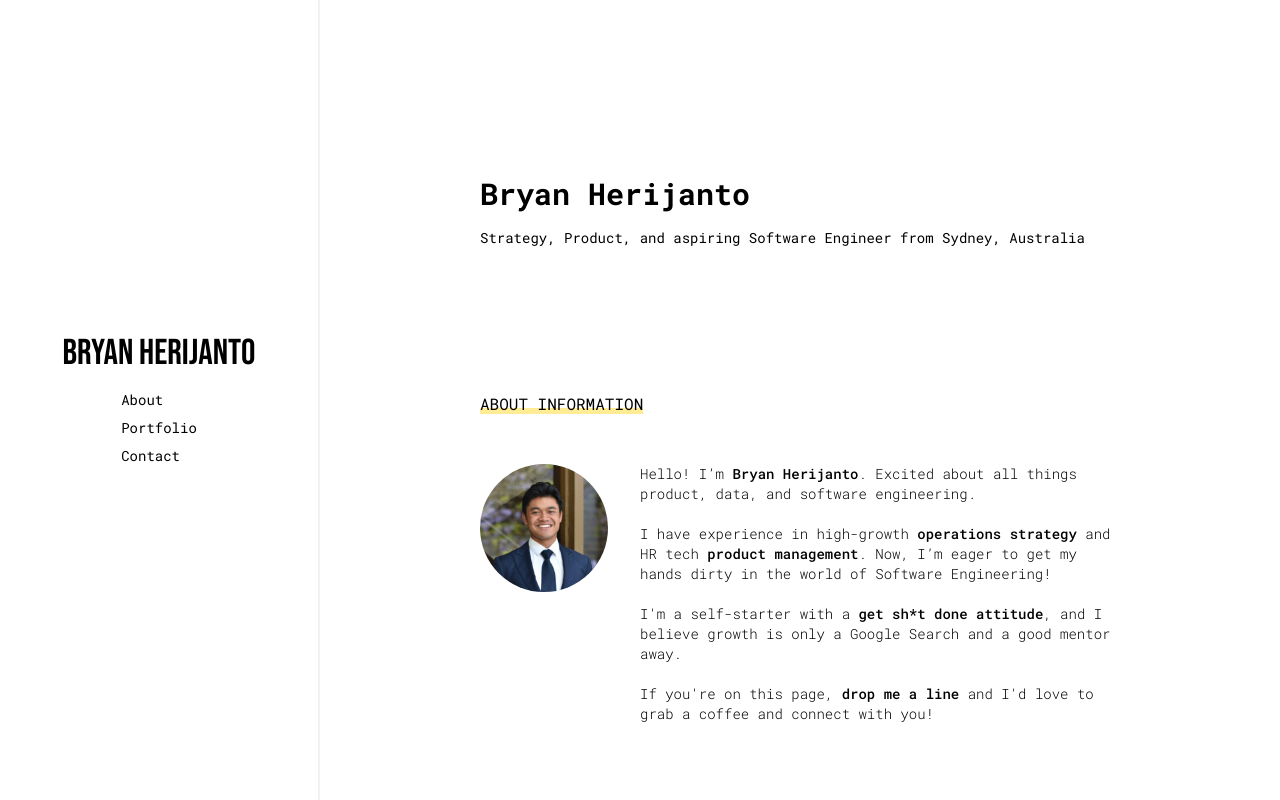
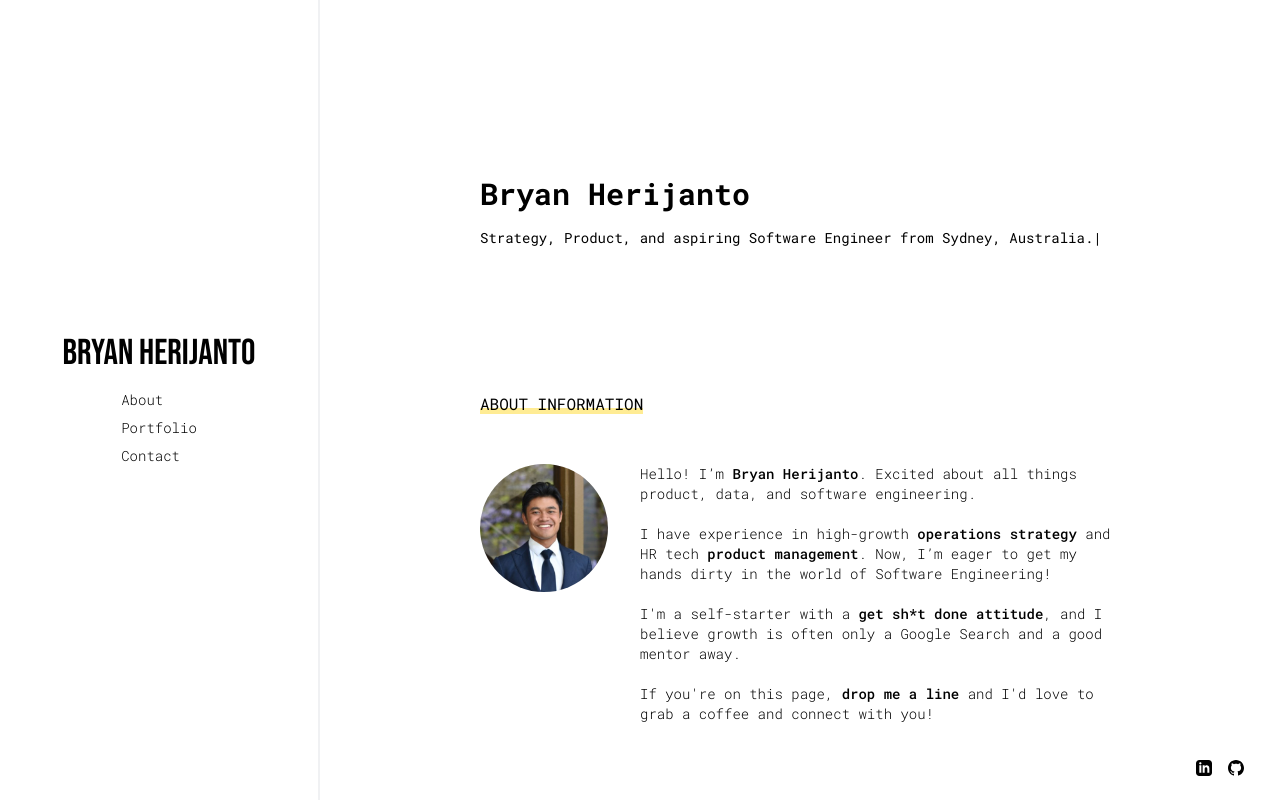
Before and after one commit to coolbmann/Personal-Portfolio, a React (Vite) app: page / in a window 1280 px wide. Shown: the top 800 px of the page. Built offline with nearby package versions, Linux system fonts and the light colour scheme.

Commit message:
Main Page Complete, next, design portfolio detail page

```diff
--- a/package.json
+++ b/package.json
@@ -11,7 +11,8 @@
   },
   "dependencies": {
     "react": "^18.3.1",
-    "react-dom": "^18.3.1"
+    "react-dom": "^18.3.1",
+    "react-type-animation": "^3.2.0"
   },
   "devDependencies": {
     "@types/react": "^18.3.3",
--- a/src/App.tsx
+++ b/src/App.tsx
@@ -1,23 +1,39 @@
-import { useState } from "react";
+import { useRef, useState } from "react";
 import "./index.css";
 import Sidebar from "./pages/homepage/components/Sidebar";
 import About from "./pages/homepage/components/About";
 import Experience from "./pages/homepage/components/Experience";
 import Portfolio from "./pages/homepage/components/Portfolio";
 import Contact from "./pages/homepage/components/Contact";
+import Footer from "./pages/homepage/components/Footer";
 
 function App() {
   const [count, setCount] = useState(3);
+  const aboutRef = useRef<HTMLDivElement>(null);
+  const portfolioRef = useRef<HTMLDivElement>(null);
+  const contactRef = useRef<HTMLDivElement>(null);
 
   return (
     <div className="font-roboto flex">
-      <Sidebar />
-      {/* Main Body */}
-      <div className="flex flex-col mx-auto w-6/12 max-w-6xl">
-        <About />
-        <Experience />
-        <Portfolio />
-        <Contact />
+      <Sidebar
+        aboutClickHandler={() => {
+          aboutRef.current?.scrollIntoView({ behavior: "smooth" });
+        }}
+        portfolioClickHandler={() => {
+          portfolioRef.current?.scrollIntoView({ behavior: "smooth" });
+        }}
+        contactClickHandler={() => {
+          contactRef.current?.scrollIntoView({ behavior: "smooth" });
+        }}
+      />
+      <div className="flex flex-col mx-auto w-6/12 max-w-4xl">
+        <div className="flex flex-col mx-auto">
+          <About refProp={aboutRef} />
+          <Experience />
+          <Portfolio refProp={portfolioRef} />
+          <Contact refProp={contactRef} />
+        </div>
+        <Footer />
       </div>
     </div>
   );
--- /dev/null
+++ b/src/assets/svg-files/Email.tsx
@@ -0,0 +1,21 @@
+import React from "react";
+
+const Email = () => {
+  return (
+    <svg
+      className="h-full"
+      xmlns="http://www.w3.org/2000/svg"
+      width="24"
+      height="24"
+      viewBox="0 0 84 84"
+      fill="none"
+    >
+      <path
+        d="M42 1.3125C19.5138 1.3125 1.3125 19.5101 1.3125 42C1.3125 64.4862 19.5101 82.6875 42 82.6875C49.9003 82.6875 57.642 80.3677 64.2154 76.0884C66.1849 74.8063 66.6148 72.1037 65.1262 70.2852L63.4566 68.2454C62.1981 66.708 59.9819 66.3313 58.3095 67.4039C53.4713 70.507 47.7937 72.1875 42 72.1875C25.3545 72.1875 11.8125 58.6455 11.8125 42C11.8125 25.3545 25.3545 11.8125 42 11.8125C58.4291 11.8125 72.1875 21.2656 72.1875 38.0625C72.1875 44.4258 68.7269 51.1452 62.644 51.7934C59.7977 51.7189 59.8697 49.684 60.4331 46.8676L64.2776 26.998C64.7478 24.5684 62.8865 22.3125 60.4119 22.3125H53.0322C52.4873 22.3125 51.9615 22.5131 51.5551 22.876C51.1486 23.2389 50.89 23.7387 50.8285 24.2801L50.8269 24.2952C48.4157 21.3583 44.1909 20.7227 40.9879 20.7227C28.7521 20.7227 18.375 30.933 18.375 45.5716C18.375 56.2854 24.41 62.9409 34.125 62.9409C38.5521 62.9409 43.5371 60.3755 46.4282 56.6519C47.9904 62.2471 53.0913 62.247 58.0291 62.247C75.8968 62.247 82.6875 50.4981 82.6875 38.0625C82.6875 15.6931 64.6444 1.3125 42 1.3125ZM38.4431 51.258C34.7929 51.258 32.5254 48.6949 32.5254 44.5691C32.5254 37.1874 37.5751 32.637 42.1444 32.637C45.8017 32.637 47.9852 35.1374 47.9852 39.3258C47.9852 46.7186 42.4275 51.258 38.4431 51.258Z"
+        fill="#F35800"
+      />
+    </svg>
+  );
+};
+
+export default Email;
--- /dev/null
+++ b/src/assets/svg-files/Github.tsx
@@ -0,0 +1,24 @@
+import React from "react";
+
+interface props {
+  color: string;
+}
+
+const Github = ({ color }: props) => {
+  return (
+    <svg
+      className="h-full"
+      xmlns="http://www.w3.org/2000/svg"
+      width="24"
+      height="24"
+      viewBox="0 0 24 24"
+    >
+      <path
+        fill={color}
+        d="M12 0c-6.626 0-12 5.373-12 12 0 5.302 3.438 9.8 8.207 11.387.599.111.793-.261.793-.577v-2.234c-3.338.726-4.033-1.416-4.033-1.416-.546-1.387-1.333-1.756-1.333-1.756-1.089-.745.083-.729.083-.729 1.205.084 1.839 1.237 1.839 1.237 1.07 1.834 2.807 1.304 3.492.997.107-.775.418-1.305.762-1.604-2.665-.305-5.467-1.334-5.467-5.931 0-1.311.469-2.381 1.236-3.221-.124-.303-.535-1.524.117-3.176 0 0 1.008-.322 3.301 1.23.957-.266 1.983-.399 3.003-.404 1.02.005 2.047.138 3.006.404 2.291-1.552 3.297-1.23 3.297-1.23.653 1.653.242 2.874.118 3.176.77.84 1.235 1.911 1.235 3.221 0 4.609-2.807 5.624-5.479 5.921.43.372.823 1.102.823 2.222v3.293c0 .319.192.694.801.576 4.765-1.589 8.199-6.086 8.199-11.386 0-6.627-5.373-12-12-12z"
+      />
+    </svg>
+  );
+};
+
+export default Github;
--- /dev/null
+++ b/src/assets/svg-files/LinkedIn.tsx
@@ -0,0 +1,24 @@
+import React from "react";
+
+interface props {
+  color: string;
+}
+
+const LinkedIn = ({ color }: props) => {
+  return (
+    <svg
+      className="h-full"
+      xmlns="http://www.w3.org/2000/svg"
+      width="24"
+      height="24"
+      viewBox="0 0 24 24"
+    >
+      <path
+        fill={color}
+        d="M19 0h-14c-2.761 0-5 2.239-5 5v14c0 2.761 2.239 5 5 5h14c2.762 0 5-2.239 5-5v-14c0-2.761-2.238-5-5-5zm-11 19h-3v-11h3v11zm-1.5-12.268c-.966 0-1.75-.79-1.75-1.764s.784-1.764 1.75-1.764 1.75.79 1.75 1.764-.783 1.764-1.75 1.764zm13.5 12.268h-3v-5.604c0-3.368-4-3.113-4 0v5.604h-3v-11h3v1.765c1.396-2.586 7-2.777 7 2.476v6.759z"
+      />
+    </svg>
+  );
+};
+
+export default LinkedIn;
--- /dev/null
+++ b/src/assets/svg-files/Phone.tsx
@@ -0,0 +1,21 @@
+import React from "react";
+
+const Phone = () => {
+  return (
+    <svg
+      className="h-full"
+      xmlns="http://www.w3.org/2000/svg"
+      width="24"
+      height="24"
+      viewBox="0 0 45 45"
+      fill="none"
+    >
+      <path
+        d="M41.773 30.3855L32.3667 26.3543C31.9649 26.183 31.5183 26.1469 31.0942 26.2514C30.6701 26.356 30.2914 26.5954 30.0152 26.9338L25.8496 32.0232C19.312 28.9408 14.0508 23.6796 10.9684 17.142L16.0578 12.9764C16.3968 12.7007 16.6368 12.322 16.7414 11.8977C16.8459 11.4734 16.8094 11.0265 16.6373 10.6248L12.6061 1.21858C12.4172 0.785568 12.0831 0.432025 11.6615 0.218917C11.2399 0.0058094 10.7571 -0.0535051 10.2965 0.0512014L1.56211 2.06683C1.11797 2.16939 0.721716 2.41946 0.438008 2.77623C0.1543 3.133 -0.000102311 3.5754 5.08627e-08 4.03122C5.08627e-08 25.5732 17.4604 43 38.9688 43C39.4247 43.0003 39.8673 42.8459 40.2243 42.5622C40.5812 42.2785 40.8314 41.8821 40.934 41.4379L42.9496 32.7035C43.0536 32.2406 42.9931 31.7559 42.7783 31.3328C42.5636 30.9098 42.2081 30.5748 41.773 30.3855Z"
+        fill="#F35800"
+      />
+    </svg>
+  );
+};
+
+export default Phone;
--- /dev/null
+++ b/src/assets/svg-files/index.ts
@@ -0,0 +1,4 @@
+export { default as Github } from "./Github";
+export { default as Phone } from "./Phone";
+export { default as LinkedIn } from "./LinkedIn";
+export { default as Email } from "./Email";
--- a/src/pages/homepage/components/About.tsx
+++ b/src/pages/homepage/components/About.tsx
@@ -1,17 +1,31 @@
-import React from "react";
+import React, { ReactElement, RefObject } from "react";
 import profilePic from "../../../assets/profilePic.jpeg";
+import { TypeAnimation } from "react-type-animation";
 
-const About = () => {
+interface props {
+  refProp: RefObject<HTMLDivElement>;
+}
+
+const About = ({ refProp }: props) => {
   return (
     <div className="flex flex-col gap-36">
       {/* Name */}
-      <div className="flex flex-col gap-4">
+      <div ref={refProp} className="flex flex-col gap-4">
         <div className="font-roboto font-bold text-3xl mt-44">
           Bryan Herijanto
         </div>
         <div className="text-sm">
-          Strategy, Product, and aspiring Software Engineer from Sydney,
-          Australia
+          <TypeAnimation
+            sequence={[
+              "Strategy, Product, and aspiring Software Engineer from Sydney, Australia.",
+              6000,
+              "",
+              200,
+            ]}
+            repeat={Infinity}
+            speed={70}
+            deletionSpeed={90}
+          />
         </div>
       </div>
       {/* About Me */}
@@ -34,7 +48,8 @@ const About = () => {
               <br />
               I'm a self-starter with a{" "}
               <span className="font-medium">get sh*t done attitude</span>, and I
-              believe growth is only a Google Search and a good mentor away.
+              believe growth is often only a Google Search and a good mentor
+              away.
               <br />
               <br />
               If you're on this page,{" "}
--- /dev/null
+++ b/src/pages/homepage/components/Footer.tsx
@@ -0,0 +1,21 @@
+import React from "react";
+import { LinkedIn, Github } from "../../../assets/svg-files/index";
+
+const Footer = () => {
+  return (
+    <div className="fixed bottom-0 right-0 pr-8 flex items-center justify-end gap-2 h-16 w-full bg-white">
+      <div className="h-4">
+        <a href="https://www.linkedin.com/in/bryan-herijanto/" target="_blank">
+          <LinkedIn color="#000000" />
+        </a>
+      </div>
+      <div className="h-4">
+        <a href="https://github.com/coolbmann" target="_blank">
+          <Github color="#000000" />
+        </a>
+      </div>
+    </div>
+  );
+};
+
+export default Footer;
--- a/src/pages/homepage/components/Portfolio.tsx
+++ b/src/pages/homepage/components/Portfolio.tsx
@@ -1,16 +1,22 @@
-import React from "react";
+import React, { RefObject } from "react";
 import nogginPic from "../../../assets/noggin.png";
 
-const Portfolio = () => {
+interface props {
+  refProp: RefObject<HTMLDivElement>;
+}
+
+const Portfolio = ({ refProp }: props) => {
   return (
-    <div className="flex flex-col mt-8 gap-12">
+    <div ref={refProp} className="flex flex-col mt-8 gap-12">
       <div className=" py-4">
-        <span className="bg-gray-200 px-8 py-4">A PROJECT THAT...</span>
+        <span className="bg-gray-200 px-8 py-4 text-sm">A PROJECT THAT...</span>
       </div>
       <div className="grid grid-cols-2 grid-rows-2 gap-y-12">
         <div className="flex flex-col gap-8">
           <div>
-            <span className="shadow-custom-inset">I BUILT FULLSTACK</span>
+            <span className="shadow-custom-inset">
+              IS A FULLSTACK APPLICATION
+            </span>
           </div>
           <div className="h-96 w-10/12 border-solid border-2 group hover:cursor-pointer">
             <img src={nogginPic} alt="" className="object-cover h-48 w-full" />
@@ -32,7 +38,7 @@ const Portfolio = () => {
         </div>
         <div className="flex flex-col gap-8">
           <div>
-            <span className="shadow-custom-inset">SAVED TIME AT WORK</span>
+            <span className="shadow-custom-inset">AUTOMATED MY WORK DAY</span>
           </div>
           <div className="h-96 w-10/12 border-solid border-2 group hover:cursor-pointer">
             <img src={nogginPic} alt="" className="object-cover h-48 w-full" />
--- a/src/pages/homepage/components/Sidebar.tsx
+++ b/src/pages/homepage/components/Sidebar.tsx
@@ -1,13 +1,29 @@
-import React from "react";
+import React, { Ref, RefObject } from "react";
 
-const Sidebar = () => {
+interface props {
+  aboutClickHandler: () => void;
+  portfolioClickHandler: () => void;
+  contactClickHandler: () => void;
+}
+
+const Sidebar = ({
+  aboutClickHandler,
+  portfolioClickHandler,
+  contactClickHandler,
+}: props) => {
   return (
-    <div className="sticky top-0 overscroll-none flex flex-col justify-center items-center gap-4 w-80 h-screen border-r-2 border-solid border-gray-400/15">
+    <div className="sticky top-0 overscroll-none flex flex-col justify-center items-center gap-4 w-80 h-screen border-r-2 border-solid border-gray-400/15 z-10">
       <div className="font-bebas text-4xl">Bryan Herijanto</div>
-      <div className="flex flex-col gap-2 text-sm">
-        <div>About</div>
-        <div>Portfolio</div>
-        <div>Contact</div>
+      <div className="flex flex-col gap-2 text-sm font-light">
+        <div onClick={aboutClickHandler} className="hover:cursor-pointer">
+          About
+        </div>
+        <div onClick={portfolioClickHandler} className="hover:cursor-pointer">
+          Portfolio
+        </div>
+        <div onClick={contactClickHandler} className="hover:cursor-pointer">
+          Contact
+        </div>
       </div>
     </div>
   );
```
Also changed, not shown: src/pages/homepage/components/Contact.tsx (+74 -4 lines), 1 other file (tests, documents, lock files or other folders).
